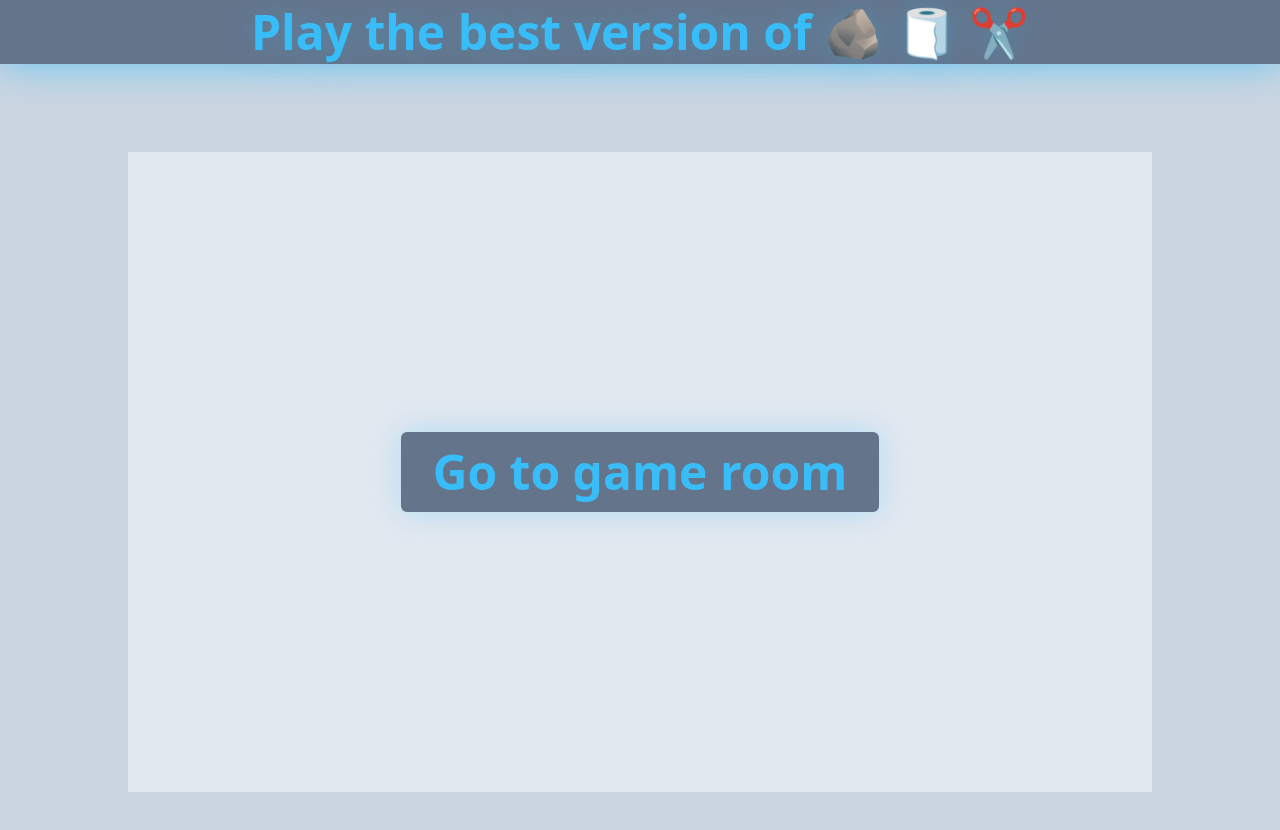
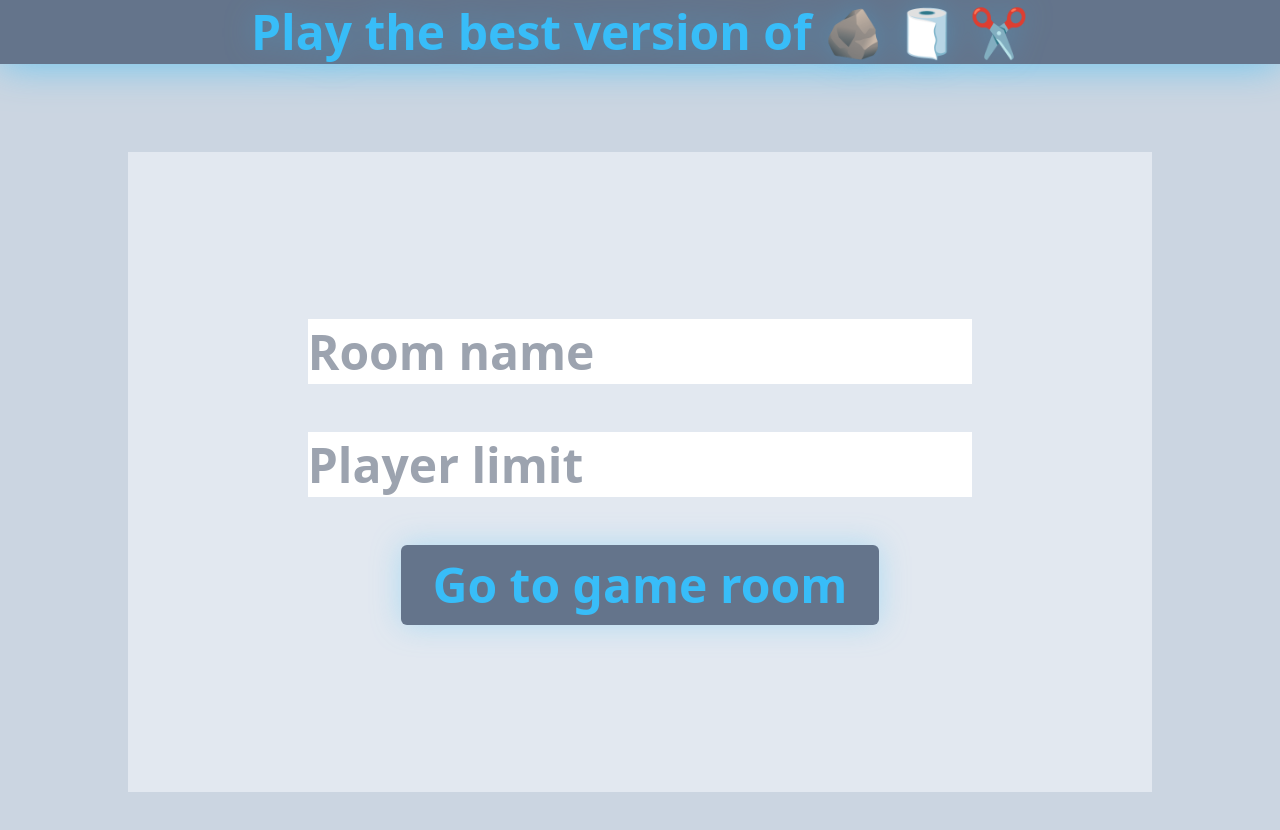
Before and after one commit to misarescu/RockPaperScissors, a Next.js app: page /game/create in a window 1280 px wide. Shown: the top 830 px of the page. Built offline with nearby package versions, Linux system fonts and the light colour scheme.

Commit message:
added form to the create room and updated the room page to receive the name and player limit

```diff
--- a/app/game/create/page.tsx
+++ b/app/game/create/page.tsx
@@ -1,22 +1,44 @@
 "use client";
 import Button from "@/components/Button";
 import Form from "@/components/Form";
-import StyledLink from "@/components/StyledLink";
+import Input from "@/components/Input";
+import { useRouter } from "next/navigation";
+import { useRef } from "react";
 import { v4 as uuid } from "uuid";
 type Props = {};
 
 function CreatePage({}: Props) {
   const gameRoomId = uuid();
+  const router = useRouter();
+  const nameRef = useRef<HTMLInputElement>(null);
+  const limitRef = useRef<HTMLInputElement>(null);
   return (
     <>
       <Form
         onSubmit={(e) => {
           console.log("Hello from the form");
+          router.push(
+            `/game/room/${gameRoomId}/${nameRef.current?.value}/${limitRef.current?.value}`
+          );
         }}
       >
-        <Button className=" transition ease-in-out duration-150 hover:scale-110">
-          Go to game room
-        </Button>
+        <span className=" w-11/12 flex flex-col items-center space-y-12">
+          <Input
+            name="name"
+            placeholder="Room name"
+            type="text"
+            ref={nameRef}
+          />
+          <Input
+            name="player-limit"
+            placeholder="Player limit"
+            type="number"
+            ref={limitRef}
+          />
+          <Button className=" transition ease-in-out duration-150 hover:scale-110">
+            Go to game room
+          </Button>
+        </span>
       </Form>
     </>
   );
--- /dev/null
+++ b/app/game/room/[id]/[name]/[playerLimit]/page.tsx
@@ -0,0 +1,19 @@
+type Props = {
+  params: {
+    id: string;
+    name: string;
+    playerLimit: number;
+  };
+};
+
+function GameRoom({ params }: Props) {
+  return (
+    <>
+      <div>GameRoom no: {params.id}</div>
+      <div>Room Name: {params.name}</div>
+      <div>Player Limit: {params.playerLimit}</div>
+    </>
+  );
+}
+
+export default GameRoom;
--- a/app/game/room/[id]/page.tsx
+++ /dev/null
@@ -1,13 +0,0 @@
-import React from "react";
-
-type Props = {
-  params: {
-    id: string;
-  };
-};
-
-function GameRoom({ params }: Props) {
-  return <div>GameRoom no: {params.id}</div>;
-}
-
-export default GameRoom;
--- a/app/page.tsx
+++ b/app/page.tsx
@@ -1,10 +1,14 @@
 import Image from "next/image";
 import { Inter } from "next/font/google";
-import Button from "@/components/Button";
-import WelcomePage from "@/components/WelcomePage";
+import StyledLink from "@/components/StyledLink";
 
 const inter = Inter({ subsets: ["latin"] });
 
 export default function Home() {
-  return <WelcomePage />;
+  return (
+    <>
+      <StyledLink href={"/game/create"}>Create Game</StyledLink>
+      <StyledLink href={"/game/join"}>Join Game</StyledLink>
+    </>
+  );
 }
--- a/components/Form.tsx
+++ b/components/Form.tsx
@@ -11,6 +11,7 @@ function Form(props: Props) {
     <form
       // don't do the default behaviour
       onSubmit={submitFunction}
+      className="flex flex-col justify-center items-center"
     >
       {props.children}
     </form>
--- /dev/null
+++ b/components/Input.tsx
@@ -0,0 +1,13 @@
+import React from "react";
+
+type Props = React.ComponentProps<"input">;
+
+const Input = React.forwardRef(
+  (props: Props, ref: React.LegacyRef<HTMLInputElement>) => {
+    return <input className="block w-full" {...props} ref={ref} />;
+  }
+);
+
+Input.displayName = "Input";
+
+export default Input;
--- a/components/WelcomePage.tsx
+++ /dev/null
@@ -1,20 +0,0 @@
-"use client";
-// we need to outsource the initial page to be in a separate component
-// so we can use client in order to pass button props down
-
-import React from "react";
-import Button from "./Button";
-import StyledLink from "./StyledLink";
-
-type Props = {};
-
-function WelcomePage({}: Props) {
-  return (
-    <>
-      <StyledLink href={"/game/create"}>Create Game</StyledLink>
-      <StyledLink href={"/game/join"}>Join Game</StyledLink>
-    </>
-  );
-}
-
-export default WelcomePage;
```
